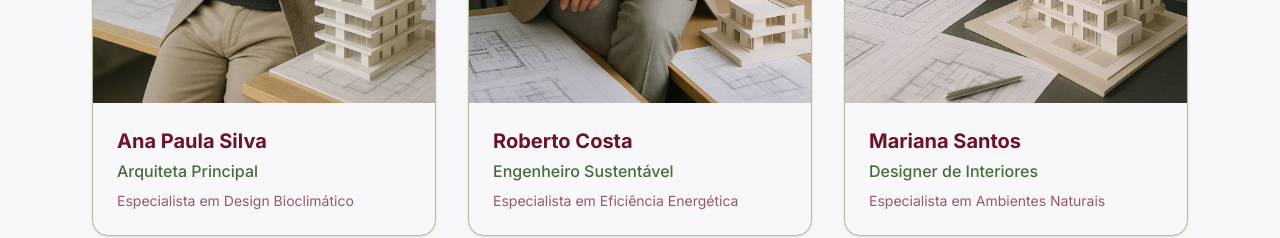
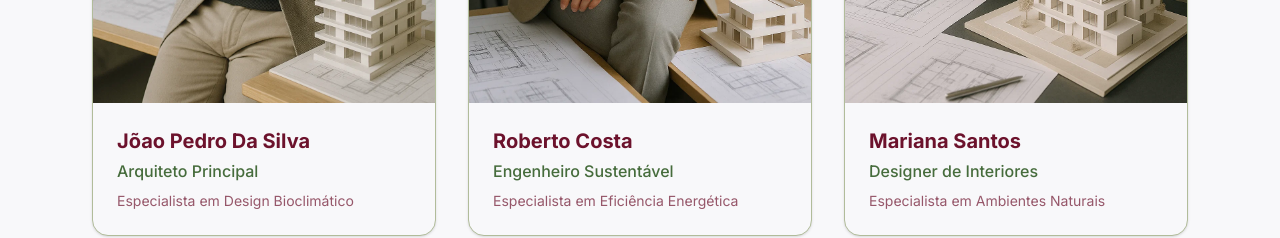
Before and after one commit to Gabriellobo1/Aurea, a React (Vite) app: page / in a window 1280 px wide. Shown: the part 4820-5058 px from the top of the page. Built offline with nearby package versions, Linux system fonts and the light colour scheme.

Commit message:
ajuste nos nomes

```diff
--- a/src/components/About/index.tsx
+++ b/src/components/About/index.tsx
@@ -130,7 +130,7 @@ export function About() {
 
           <div className="grid md:grid-cols-3 gap-8">
             {[
-              { name: 'Ana Paula Silva', role: 'Arquiteta Principal', specialty: 'Design Bioclimático' , img: arquiteto1},
+              { name: 'Jõao Pedro Da Silva', role: 'Arquiteto Principal', specialty: 'Design Bioclimático' , img: arquiteto1},
               { name: 'Roberto Costa', role: 'Engenheiro Sustentável', specialty: 'Eficiência Energética', img: arquiteto2 },
               { name: 'Mariana Santos', role: 'Designer de Interiores', specialty: 'Ambientes Naturais', img: arquiteto3 }
             ].map((member, index) => (
```
